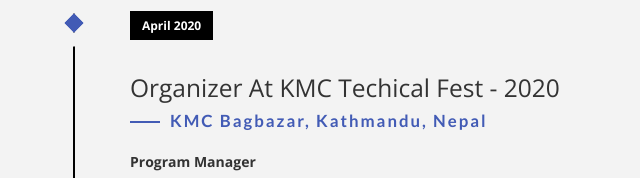
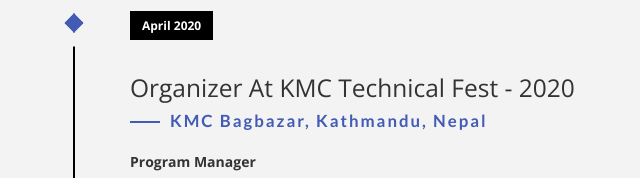
Before and after one commit to Prasun-Shiwakoti/Prasish-Portfolio-Website, a plain HTML site: page index.html in a window 1280 px wide. Shown: the part 3035-3213 px from the top of the page, 39-679 px from the left. Drawn offline with nearby package versions, Linux system fonts and the light colour scheme; files whose address does not match are found by name; a web font is replaced by a local one.

Commit message:
Fixed typo

```diff
--- a/index.html
+++ b/index.html
@@ -131,7 +131,7 @@
                         <label class="timeline-event-icon"></label>
                         <div class="timeline-event-copy">
                             <p class="timeline-event-thumbnail">April 2020</p>
-                            <h3>Organizer At KMC Techical Fest - 2020</h3>
+                            <h3>Organizer At KMC Technical Fest - 2020</h3>
                             <h4>KMC Bagbazar, Kathmandu, Nepal</h4>
                             <p><strong>Program Manager</strong>
                                 <br>As an organizer for the KMC Technology Fest, I played a key role in curating an engaging exhibition of creativity and technological advancements. We featured a diverse array of events, including a CodeJam competition, a Website Development challenge, and an E-sports tournament that captivated both participants and spectators. Additionally, we showcased student projects through a Project Demonstration and hosted a Robo Soccer event that thrilled the audience. These activities fostered collaboration, friendly competition, and critical thinking, setting a vibrant tone for the subsequent Fun Fest.</p>
```
